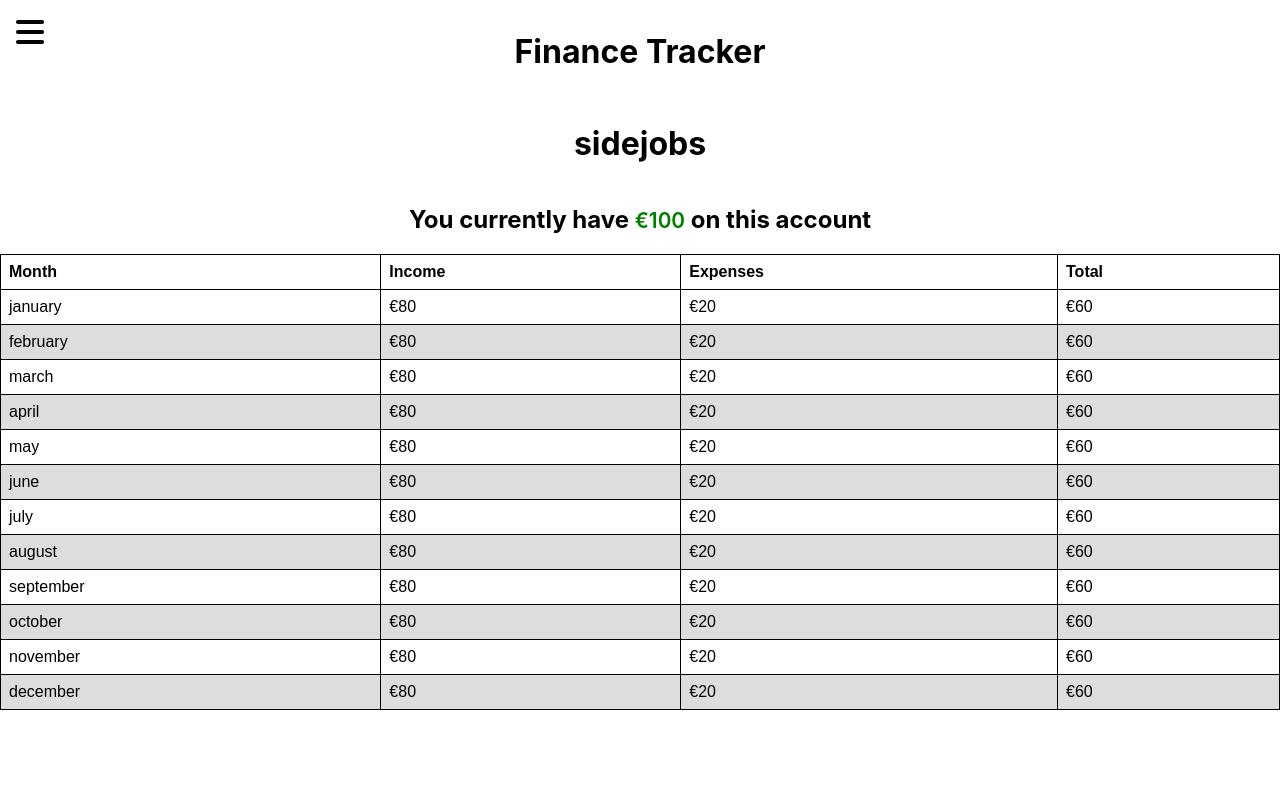
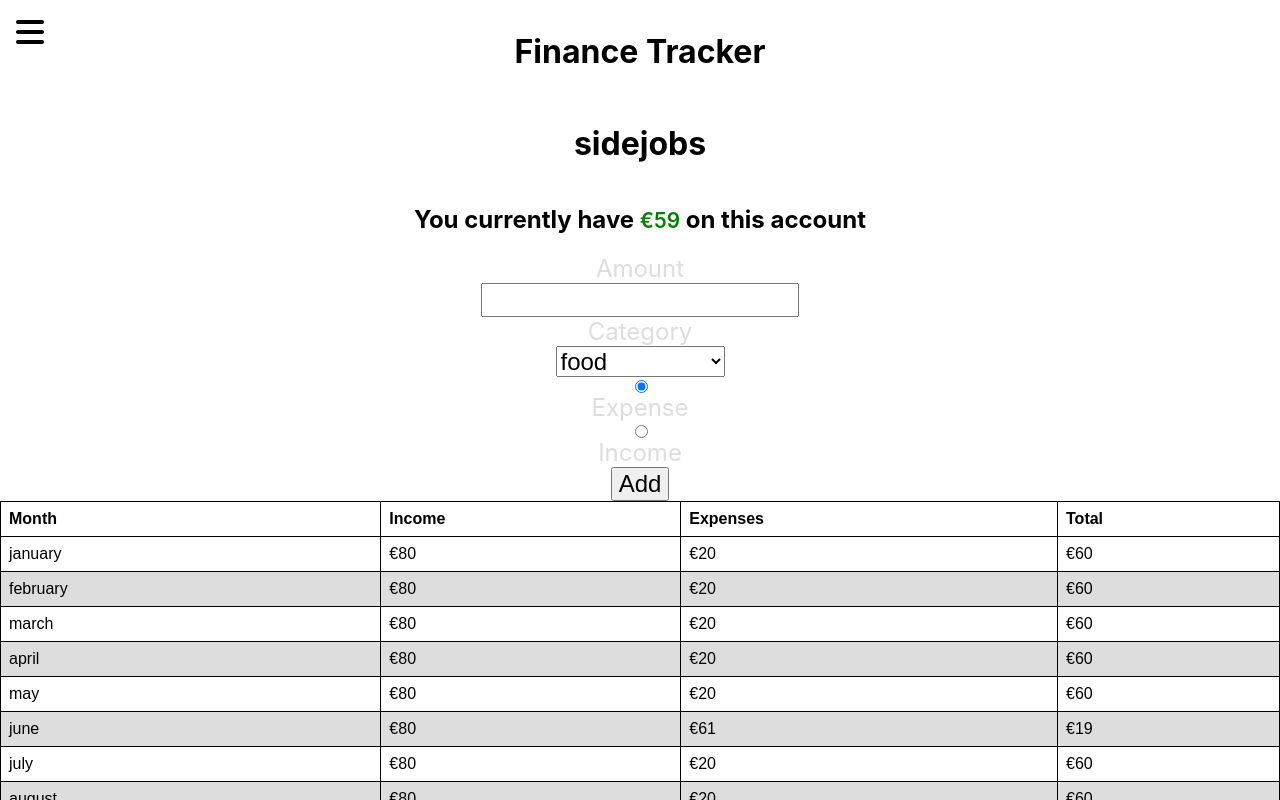
Before and after one commit to DiegoGoethals/Finance-tracker, a React (Create React App) app: page /accounts/1 in a window 1280 px wide. Shown: the top 800 px of the page. Built offline with nearby package versions, Linux system fonts and the light colour scheme; data requests are answered from the project's data file.

Commit message:
Added a way to add income or expenses to the current month on your account

```diff
--- a/data/db.json
+++ b/data/db.json
@@ -3,7 +3,7 @@
     {
       "id": 1,
       "name": "sidejobs",
-      "balance": 100,
+      "balance": 59,
       "months": {
         "january": {
           "income": [
@@ -98,6 +98,11 @@
               "category": "food",
               "amount": 20,
               "date": "2023-01-01"
+            },
+            {
+              "category": "food",
+              "amount": 41,
+              "date": "2023-06-06"
             }
           ]
         },
@@ -398,5 +403,35 @@
         }
       }
     }
+  ],
+  "categories": [
+    {
+      "id": 1,
+      "name": "food"
+    },
+    {
+      "id": 2,
+      "name": "work"
+    },
+    {
+      "id": 3,
+      "name": "bills"
+    },
+    {
+      "id": 4,
+      "name": "entertainment"
+    },
+    {
+      "id": 5,
+      "name": "clothing"
+    },
+    {
+      "id": 6,
+      "name": "transportation"
+    },
+    {
+      "id": 7,
+      "name": "other"
+    }
   ]
 }
--- a/src/AccountDetails.js
+++ b/src/AccountDetails.js
@@ -8,6 +8,7 @@ function AccountDetails() {
 
     const [account, setAccount] = useState(null);
     const [months, setMonths] = useState([]);
+    const [categories, setCategories] = useState([]);
 
     let balanceClass = "account-balance";
     if (account && account.balance < 0) {
@@ -23,9 +24,66 @@ function AccountDetails() {
             });
     }, [id]);
 
+    useEffect(() => {
+        fetch(`http://localhost:8000/categories`)
+            .then(response => response.json())
+            .then(data => {
+                setCategories(data);
+            });
+    }, []);
+
+    const handleSubmit = (event) => {
+        event.preventDefault();
+        const amount = parseInt(event.target.amount.value);
+        const category = event.target.category.value;
+        const type = event.target.type.value;
+        const date = new Date().toISOString().split('T')[0];
+        const newTransaction = {
+            category: category,
+            amount: amount,
+            date: date
+        };
+        const month = new Date().toLocaleString('en-us', { month: "long" }).toLowerCase();
+        console.log(month, account, account.months[month]);
+        const updatedAccount = {...account};
+        if (type === "expense") {
+            updatedAccount.balance -= amount;
+            updatedAccount.months[month].expenses.push(newTransaction);
+        } else {
+            updatedAccount.balance += amount;
+            updatedAccount.months[month].income.push(newTransaction);
+        }
+        console.log(updatedAccount);
+        fetch(`http://localhost:8000/accounts/${id}`, {
+            method: 'PUT',
+            headers: {
+                'Content-Type': 'application/json'
+            },
+            body: JSON.stringify(updatedAccount)
+        }).then(response => response.json()).then(data => {
+            console.log(data);
+            setAccount(data);
+            setMonths(data.months);
+        }
+        );
+    }
+
     return (
         <div className="details">
             {account && <><h1>{account.name}</h1><h2>You currently have <span className={balanceClass}>{account.balance}</span> on this account</h2></>}
+            <form onSubmit={handleSubmit}>
+                <label htmlFor="amount">Amount</label>
+                <input type="number" id="amount" name="amount" min="0" required/>
+                <label htmlFor="category">Category</label>
+                <select name="category" id="category">
+                    {categories && categories.map(category => <option key={category.id} value={category.name}>{category.name}</option>)}
+                </select>
+                <input type="radio" id="expense" name="type" value="expense" defaultChecked/>
+                <label htmlFor="expense">Expense</label>
+                <input type="radio" id="income" name="type" value="income"/>
+                <label htmlFor="income">Income</label>
+                <button type="submit">Add</button>
+            </form>
             {months && <AccountTable months={months} account={account}/>}
         </div>
     );
```
